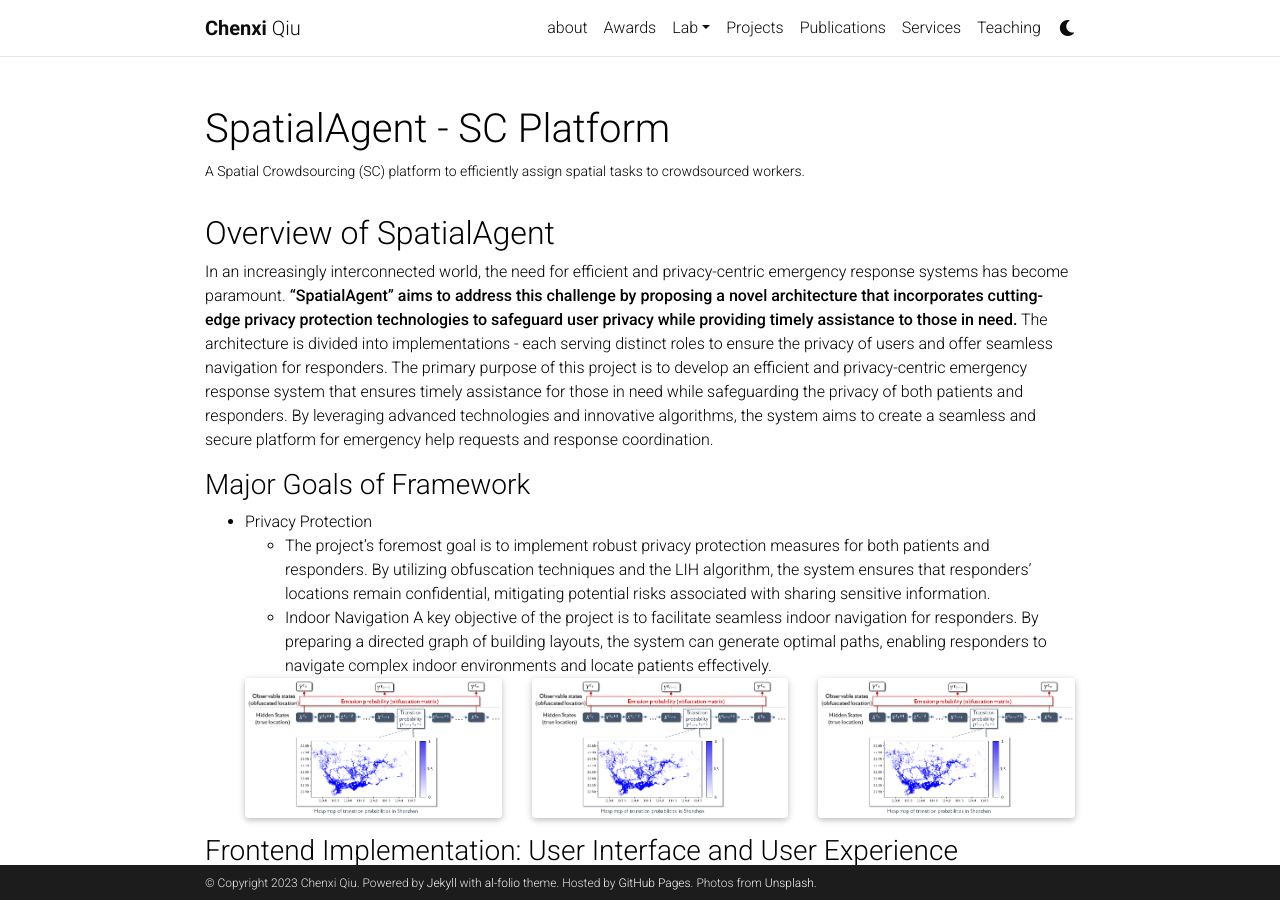
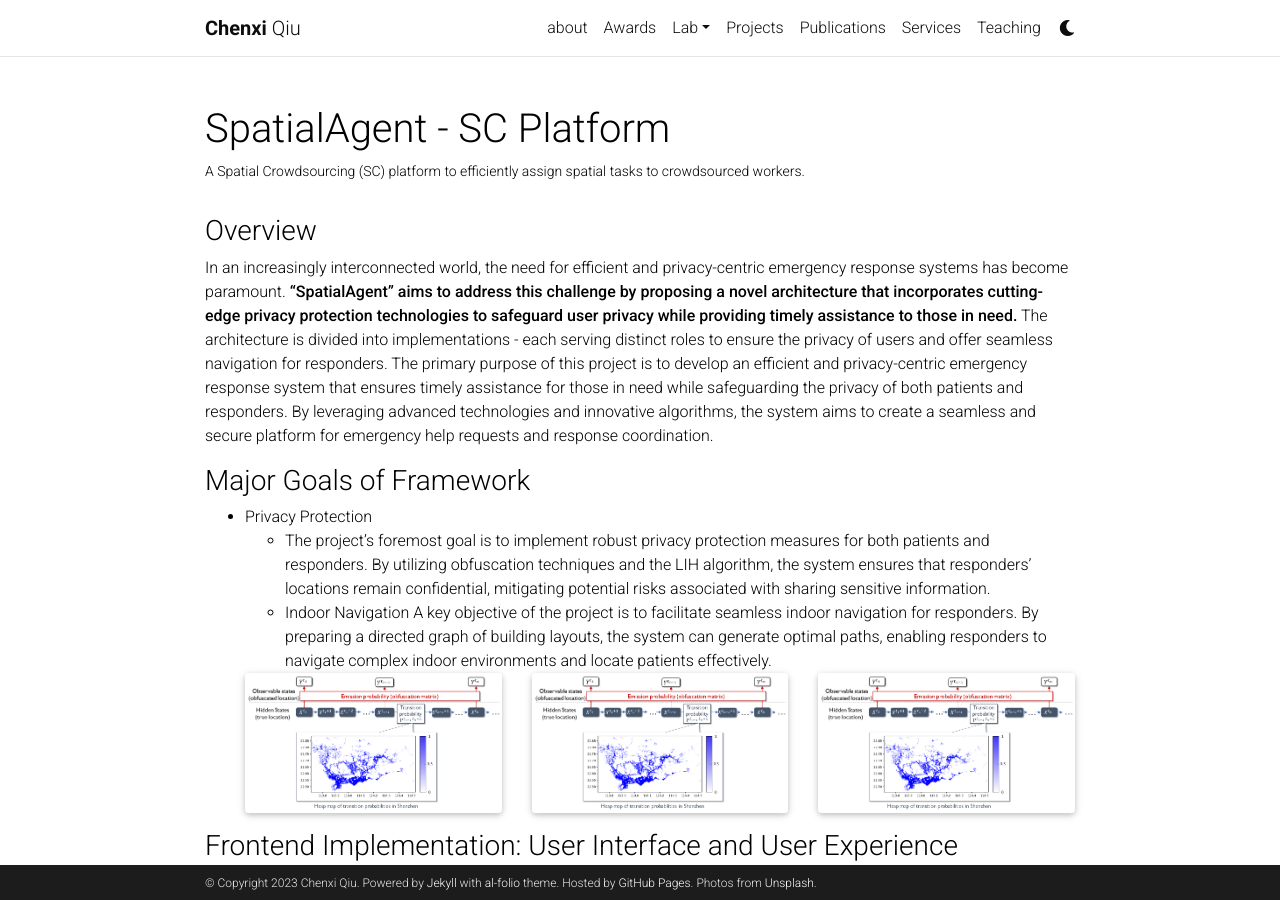
Before and after one commit to chenxiunt/chenxiunt.github.io, a Jekyll site: the page built from _projects/SpatialAgent.markdown, in a window 1280 px wide and 900 px high. Built offline with Jekyll 4.4.1, drawn with Linux system fonts in a browser that asks for light colours; comment, search, counter and statistics services are not loaded; a style sheet for code colours, icons or effects is not loaded.

Commit message:
Update SpatialAgent.markdown

```diff
--- a/_projects/SpatialAgent.markdown
+++ b/_projects/SpatialAgent.markdown
@@ -6,7 +6,7 @@ img: /assets/img/logo/project-spatialagent.png
 importance: 2
 ---
 
-## Overview of SpatialAgent
+### Overview
 In an increasingly interconnected world, the need for efficient and privacy-centric emergency response systems has become paramount. **"SpatialAgent" aims to address this challenge by proposing a novel architecture that incorporates cutting-edge privacy protection technologies to safeguard user privacy while providing timely assistance to those in need.** The architecture is divided into implementations - each serving distinct roles to ensure the privacy of users and offer seamless navigation for responders.
 The primary purpose of this project is to develop an efficient and privacy-centric emergency response system that ensures timely assistance for those in need while safeguarding the privacy of both patients and responders. By leveraging advanced technologies and innovative algorithms, the system aims to create a seamless and secure platform for emergency help requests and response coordination.
 
```
